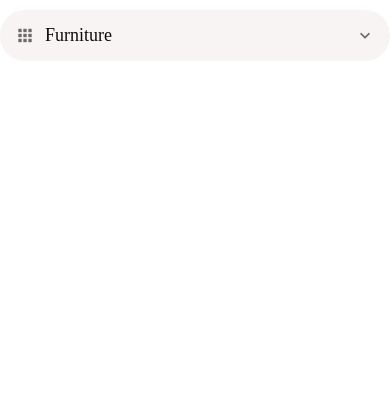
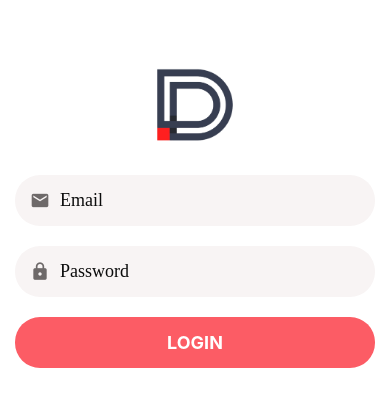
Before and after one commit to PasanMadhuranga/DoneWithIt, a React Native app: screen / in a window 390 px wide. Shown: the top 406 px of the page. Built offline with nearby package versions, Linux system fonts and the light colour scheme.

Commit message:
build login form using formik

```diff
--- a/App.js
+++ b/App.js
@@ -1,8 +1,7 @@
 import { GestureHandlerRootView } from "react-native-gesture-handler";
 import { useState } from "react";
 
-import Screen from "./app/components/Screen";
-import AppPicker from "./app/components/AppPicker";
+import LoginScreen from "./app/screens/LoginScreen";
 
 const categories = [
   { label: "Furniture", value: 1 },
@@ -15,12 +14,7 @@
 
   return (
     <GestureHandlerRootView>
-      <Screen>
-        <AppPicker
-        selectedItem={category}
-        onSelectItem={(item) => setCategory(item)}
-        icon={"apps"} placeholder={"Category"} items={categories} />
-      </Screen>
+      <LoginScreen />
     </GestureHandlerRootView>
   );
 }
--- a/app/components/AppTextInput.js
+++ b/app/components/AppTextInput.js
@@ -6,12 +6,13 @@
 
 function AppTextInput({
     icon,
+    onChangeText,
     ...OtherProps
 }) {
     return (
         <View style={styles.container}>
             {icon && <MaterialCommunityIcons name={icon} size={20} color={defaultStyles.colors.medium} style={styles.icon} />}
-            <TextInput style={styles.textInput} {...OtherProps} />
+            <TextInput style={styles.textInput} {...OtherProps} onChangeText={onChangeText} />
         </View>
     );
 }
--- /dev/null
+++ b/app/screens/LoginScreen.js
@@ -0,0 +1,63 @@
+import React from "react";
+import { View, StyleSheet, Image } from "react-native";
+import { Formik } from "formik";
+
+import Screen from "../components/Screen";
+import AppTextInput from "../components/AppTextInput";
+import AppButton from "../components/AppButton";
+
+function LoginScreen(props) {
+  return (
+    <Screen>
+      <View style={styles.container}>
+        <Image style={styles.logo} source={require("../assets/Logo.png")} />
+        <Formik
+          initialValues={{ email: "", password: "" }}
+          onSubmit={(values) => console.log(values)}
+        >
+          {({ handleChange, handleSubmit }) => (
+            <>
+              <AppTextInput
+                placeholder="Email"
+                icon="email"
+                autoCapitalize="none"
+                autoCorrect={false}
+                keyboardType="email-address"
+                textContentType="emailAddress"
+                onChangeText={handleChange("email")}
+              />
+              <AppTextInput
+                placeholder="Password"
+                icon="lock"
+                secureTextEntry
+                textContentType="password"
+                autoCapitalize="none"
+                autoCorrect={false}
+                onChangeText={handleChange("password")}
+              />
+              <AppButton
+                title="Login"
+                onPress={handleSubmit}
+              />
+            </>
+          )}
+        </Formik>
+      </View>
+    </Screen>
+  );
+}
+
+const styles = StyleSheet.create({
+  container: {
+    padding: 15,
+  },
+  logo: {
+    width: 80,
+    height: 80,
+    alignSelf: "center",
+    marginTop: 50,
+    marginBottom: 20,
+  },
+});
+
+export default LoginScreen;
--- a/package.json
+++ b/package.json
@@ -10,13 +10,14 @@
   },
   "dependencies": {
     "@react-native-community/hooks": "^3.0.0",
+    "@react-native-picker/picker": "2.7.5",
     "expo": "~51.0.17",
     "expo-constants": "^16.0.2",
     "expo-status-bar": "~1.12.1",
+    "formik": "^2.4.6",
     "react": "18.2.0",
     "react-native": "0.74.2",
-    "react-native-gesture-handler": "~2.16.1",
-    "@react-native-picker/picker": "2.7.5"
+    "react-native-gesture-handler": "~2.16.1"
   },
   "devDependencies": {
     "@babel/core": "^7.20.0"
```
Also changed, not shown: 1 other file (tests, documents, lock files or other folders).
